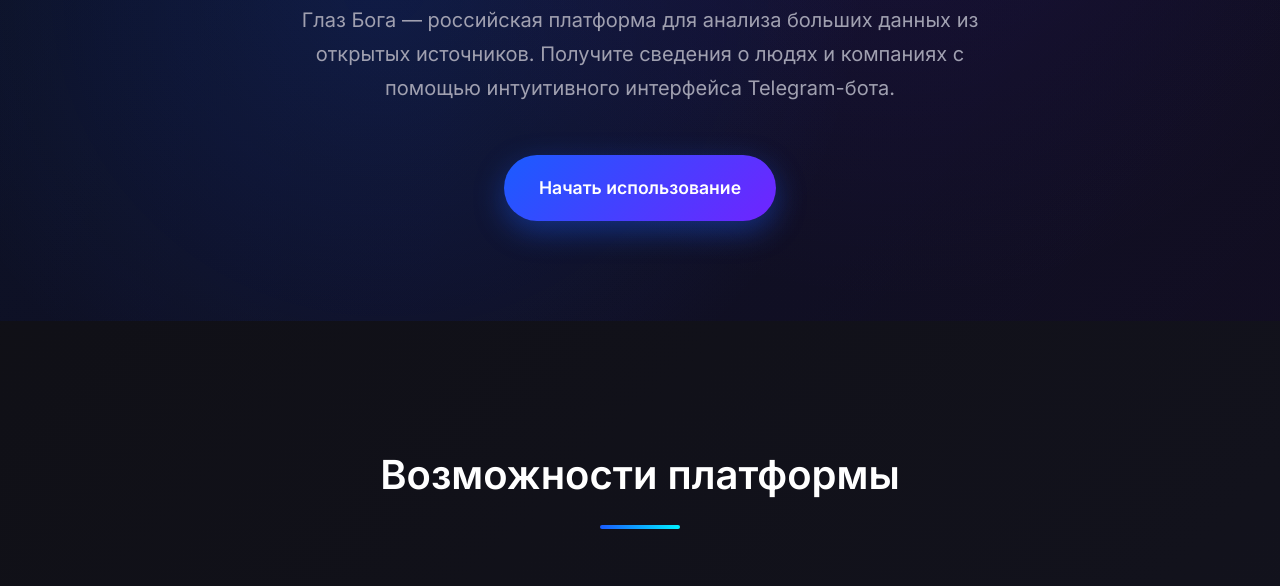
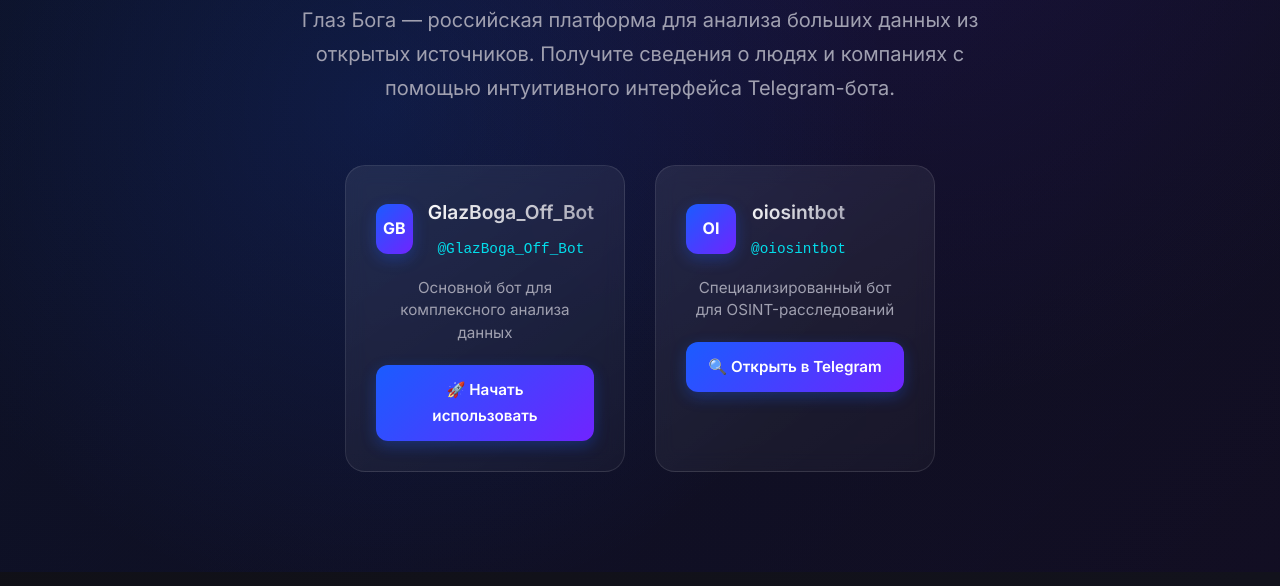
Before and after one commit to GlazBoga-Off/GlazBoga-Off.github.io, a plain HTML site: page index.html in a window 1280 px wide. Shown: the part 356-942 px from the top of the page. Drawn offline with Linux system fonts and the light colour scheme.

Commit message:
Update index.html

```diff
--- a/index.html
+++ b/index.html
@@ -448,6 +448,124 @@
             color: var(--light-gray);
             font-size: 0.9rem;
         }
+        /* Hero Bots Styles */
+.hero-bots {
+    display: flex;
+    justify-content: center;
+    gap: 30px;
+    margin-top: 60px;
+    flex-wrap: wrap;
+}
+
+.hero-bot-card {
+    background: linear-gradient(145deg, rgba(255, 255, 255, 0.08), rgba(255, 255, 255, 0.03));
+    border: 1px solid rgba(255, 255, 255, 0.1);
+    border-radius: 20px;
+    padding: 30px;
+    width: 280px;
+    backdrop-filter: blur(10px);
+    transition: all 0.4s ease;
+    position: relative;
+    overflow: hidden;
+}
+
+.hero-bot-card::before {
+    content: '';
+    position: absolute;
+    top: 0;
+    left: -100%;
+    width: 100%;
+    height: 100%;
+    background: linear-gradient(90deg, transparent, rgba(255, 255, 255, 0.05), transparent);
+    transition: left 0.6s ease;
+}
+
+.hero-bot-card:hover::before {
+    left: 100%;
+}
+
+.hero-bot-card:hover {
+    transform: translateY(-5px);
+    border-color: rgba(26, 92, 255, 0.3);
+    box-shadow: 0 15px 30px rgba(0, 0, 0, 0.3);
+}
+
+.hero-bot-header {
+    display: flex;
+    align-items: center;
+    gap: 15px;
+    margin-bottom: 15px;
+}
+
+.hero-bot-icon {
+    width: 50px;
+    height: 50px;
+    background: linear-gradient(135deg, var(--stellar-blue), var(--quantum-purple));
+    border-radius: 12px;
+    display: flex;
+    align-items: center;
+    justify-content: center;
+    font-weight: 700;
+    font-size: 16px;
+    box-shadow: 0 5px 15px rgba(26, 92, 255, 0.3);
+}
+
+.hero-bot-info h3 {
+    font-size: 1.2rem;
+    font-weight: 600;
+    margin-bottom: 5px;
+    background: linear-gradient(135deg, var(--pure-white), var(--light-gray));
+    -webkit-background-clip: text;
+    -webkit-text-fill-color: transparent;
+}
+
+.hero-bot-username {
+    color: var(--neon-cyan);
+    font-family: monospace;
+    font-size: 0.9rem;
+    opacity: 0.9;
+}
+
+.hero-bot-card p {
+    color: var(--light-gray);
+    font-size: 0.95rem;
+    margin-bottom: 20px;
+    line-height: 1.5;
+}
+
+.hero-bot-button {
+    display: block;
+    background: linear-gradient(135deg, var(--stellar-blue), var(--quantum-purple));
+    color: white;
+    padding: 12px 20px;
+    border-radius: 12px;
+    text-decoration: none;
+    font-weight: 600;
+    font-size: 0.95rem;
+    transition: all 0.3s ease;
+    text-align: center;
+    box-shadow: 0 5px 15px rgba(26, 92, 255, 0.3);
+    border: none;
+    cursor: pointer;
+}
+
+.hero-bot-button:hover {
+    transform: translateY(-2px);
+    box-shadow: 0 8px 20px rgba(26, 92, 255, 0.5);
+}
+
+/* Responsive */
+@media (max-width: 768px) {
+    .hero-bots {
+        flex-direction: column;
+        align-items: center;
+    }
+
+    .hero-bot-card {
+        width: 100%;
+        max-width: 300px;
+    }
+}
 
         /* Responsive */
         @media (max-width: 968px) {
@@ -534,7 +652,36 @@
         <div class="container">
             <h1>Мощный OSINT-инструмент нового поколения</h1>
             <p>Глаз Бога — российская платформа для анализа больших данных из открытых источников. Получите сведения о людях и компаниях с помощью интуитивного интерфейса Telegram-бота.</p>
-            <a href="#bots" class="cta-button">Начать использование</a>
+
+            <div class="hero-bots">
+                <div class="hero-bot-card">
+                    <div class="hero-bot-header">
+                        <div class="hero-bot-icon">GB</div>
+                        <div class="hero-bot-info">
+                            <h3>GlazBoga_Off_Bot</h3>
+                            <span class="hero-bot-username">@GlazBoga_Off_Bot</span>
+                        </div>
+                    </div>
+                    <p>Основной бот для комплексного анализа данных</p>
+                    <a href="https://t.me/GlazBoga_Off_Bot" class="hero-bot-button" target="_blank" rel="noopener noreferrer">
+                        <span>🚀 Начать использовать</span>
+                    </a>
+                </div>
+
+                <div class="hero-bot-card">
+                    <div class="hero-bot-header">
+                        <div class="hero-bot-icon">OI</div>
+                        <div class="hero-bot-info">
+                            <h3>oiosintbot</h3>
+                            <span class="hero-bot-username">@oiosintbot</span>
+                        </div>
+                    </div>
+                    <p>Специализированный бот для OSINT-расследований</p>
+                    <a href="https://t.me/oiosintbot" class="hero-bot-button" target="_blank" rel="noopener noreferrer">
+                        <span>🔍 Открыть в Telegram</span>
+                    </a>
+                </div>
+            </div>
         </div>
     </section>
 
@@ -609,9 +756,9 @@
     <!-- CTA Section -->
     <section class="cta-section" id="start">
         <div class="container">
-            <h2>Начните использовать Глаз Бога сегодня</h2>
-            <p>Присоединяйтесь к тысячам пользователей, которые уже используют нашу платформу для анализа данных и поиска информации. Просто выберите бота и начните работу.</p>
-            <a href="#bots" class="cta-button">Выбрать бота</a>
+            <h2>Получите полный доступ ко всем возможностям</h2>
+            <p>Присоединяйтесь к тысячам пользователей, которые уже используют нашу платформу для анализа данных и поиска информации.</p>
+            <a href="#bots" class="cta-button">Узнать больше о возможностях</a>
         </div>
     </section>
 
```
